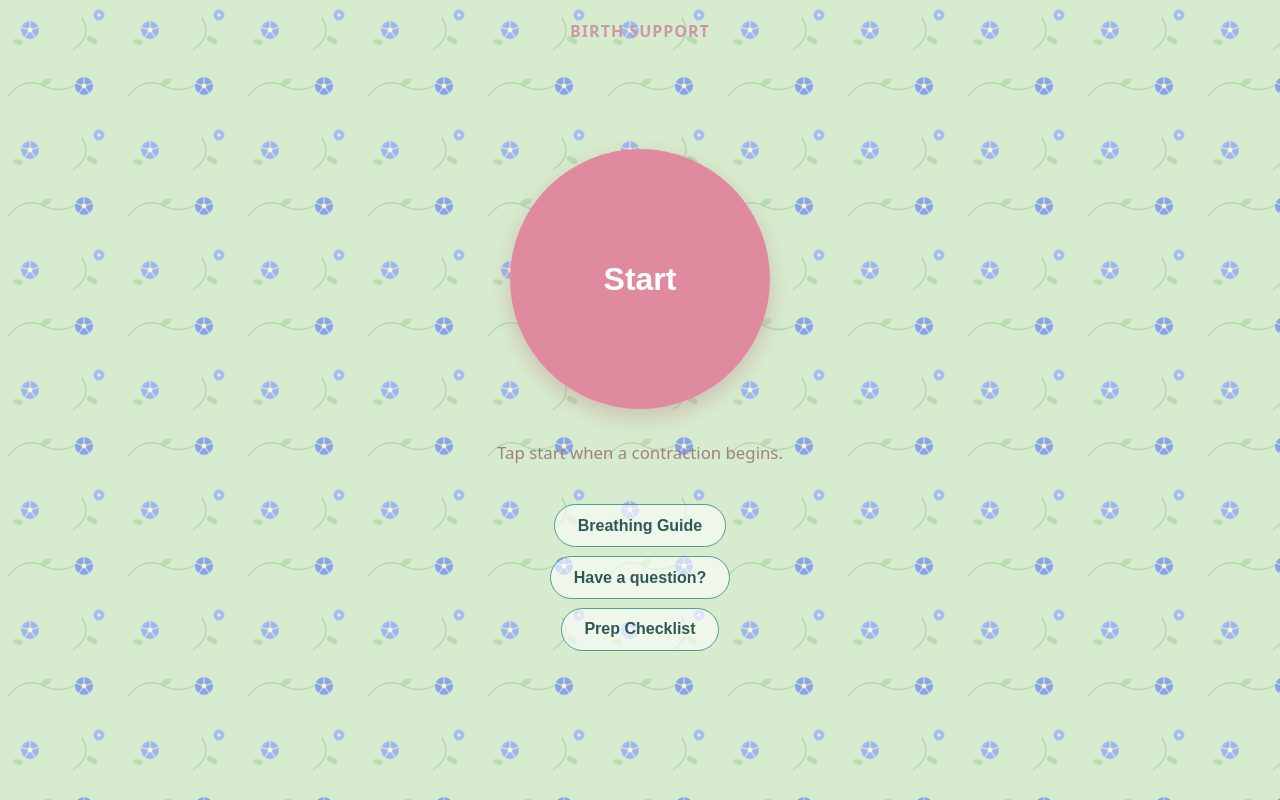
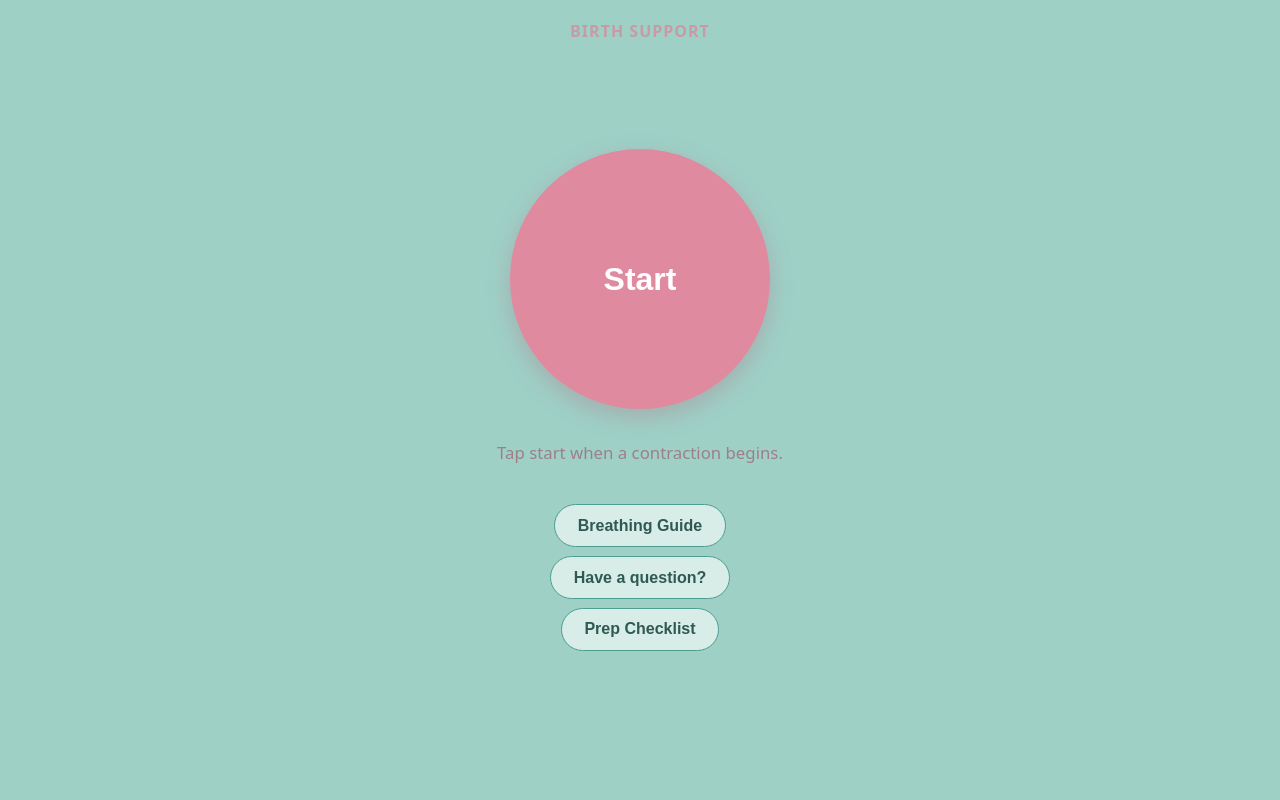
Before and after one commit to lucyloveswsdoula/birthsupport, a Next.js app: page / in a window 1280 px wide. Built offline with nearby package versions, Linux system fonts and the light colour scheme.

Commit message:
Home screen background: slightly darker teal

```diff
--- a/app/page.js
+++ b/app/page.js
@@ -879,6 +879,7 @@ const styles = {
     textAlign: "center",
     padding: "1.5rem",
     boxSizing: "border-box",
+    background: "#9ed0c6",
     fontFamily:
       "system-ui, -apple-system, Segoe UI, Roboto, Helvetica, Arial, sans-serif",
     color: "#6b5560",
```
